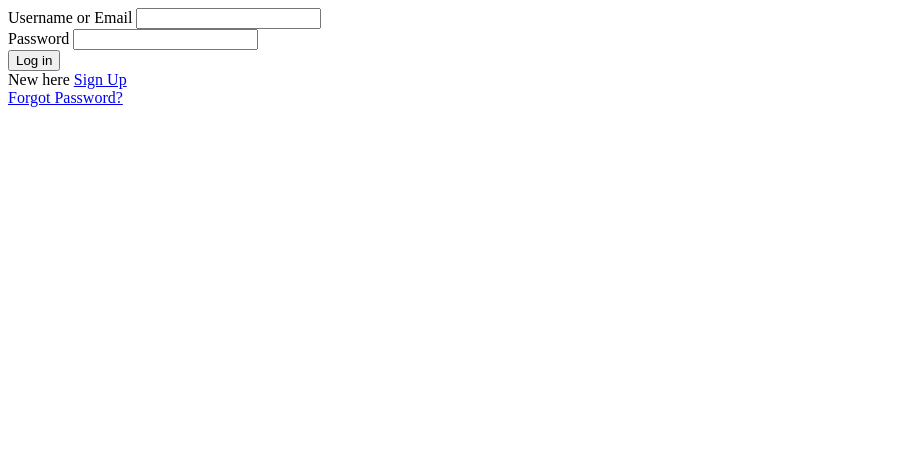
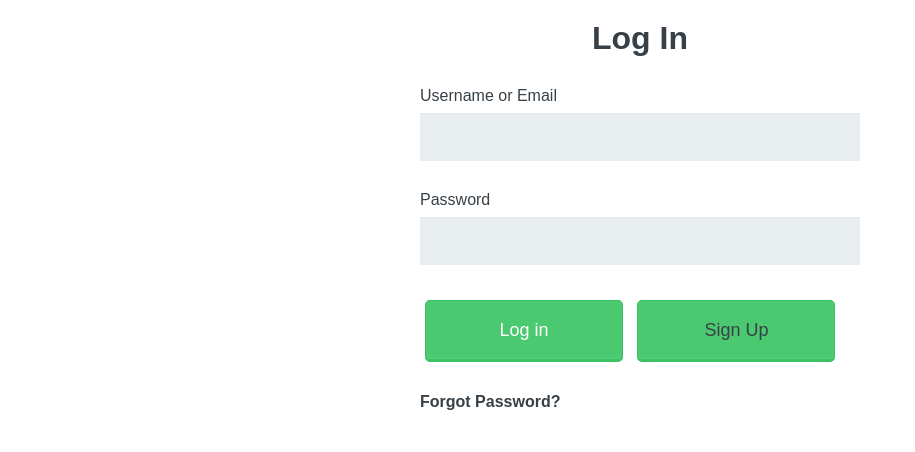
Before and after one commit to MumbaiHackathon/FaceRecognito_Attendance_web, a PHP site: page /login.php in a window 1280 px wide. Shown: the top 452 px of the page, without its empty margins (0-915 px from the left). Run offline with PHP 8.4, Linux system fonts and the light colour scheme.

```diff
--- a/login.php
+++ b/login.php
@@ -47,12 +47,17 @@
 		{
 ?>
 <!DOCTYPE html>
+<html>
+<head>
+	<link rel="stylesheet" href="style.css">
+</head>
 	<body>
 <?php
 	if(isset($_GET["message"]))
 	echo $_GET["message"];
 ?>
 		<form name="login" method="post">
+		<h1>Log In</h1>
 			<label>Username or Email</label>
 			<input type="text" name="username">
 			<br>
@@ -60,14 +65,13 @@
 			<input type="password" name="password">
 			<br>
 			<input type="hidden" name="form" value="login">
-			<input type="submit" value="Log in">
+			<button type="submit" >Log in</button>
+			<button><a href="signup.php">Sign Up</a></button>
 			<br>
-			New here <a href="signup.php">Sign Up</a>
-			<br>
-			<a href="forgot.php">Forgot Password?</a>
+			<h4><a href="forgot.php">Forgot Password?</a></h4>
 		</form>
-	<body>
-<html>
+	</body>
+</html>
 <?php
 		}
 	}
--- /dev/null
+++ b/style.css
@@ -0,0 +1,124 @@
+*, *:before, *:after {
+  -moz-box-sizing: border-box;
+  -webkit-box-sizing: border-box;
+  box-sizing: border-box;
+}
+
+body {
+  font-family: 'Nunito', sans-serif;
+  color: #384047;
+}
+
+#option_container,form {
+  max-width: 300px;
+  margin: 10px auto;
+  padding: 10px 20px;
+  background: #FFFFFF;
+  border-radius: 8px;
+}
+
+h1 {
+  margin: 0 0 30px 0;
+  text-align: center;
+}
+
+input[type="text"],
+input[type="password"],
+input[type="date"],
+input[type="datetime"],
+input[type="email"],
+input[type="number"],
+input[type="search"],
+input[type="tel"],
+input[type="time"],
+input[type="url"],
+textarea,
+select {
+  background: rgba(255,255,255,0.1);
+  border: none;
+  font-size: 16px;
+  height: auto;
+  margin: 0;
+  outline: 0;
+  padding: 15px;
+  width: 100%;
+  background-color: #e8eeef;
+  color: #8a97a0;
+  box-shadow: 0 1px 0 rgba(0,0,0,0.03) inset;
+  margin-bottom: 30px;
+}
+
+input[type="radio"],
+input[type="checkbox"] {
+  margin: 0 4px 8px 0;
+}
+
+select {
+  padding: 6px;
+  height: 32px;
+  border-radius: 2px;
+}
+
+button {
+  padding: 19px 39px 18px 39px;
+  color: #FFF;
+  background-color: #4bc970;
+  font-size: 18px;
+  text-align: center;
+  font-style: normal;
+  border-radius: 5px;
+  width: 45%;
+  margin:5px;
+  border: 1px solid #3ac162;
+  border-width: 1px 1px 3px;
+  box-shadow: 0 -1px 0 rgba(255,255,255,0.1) inset;
+  margin-bottom: 10px;
+}
+
+a:link ,a:visited ,a:hover ,a:active ,a{
+	text-decoration: none;
+	font-family: 'Nunito', sans-serif;
+	color: #384047;
+}
+
+fieldset {
+  margin-bottom: 30px;
+  border: none;
+}
+
+legend {
+  font-size: 1.4em;
+  margin-bottom: 10px;
+}
+
+label {
+  display: block;
+  margin-bottom: 8px;
+}
+
+label.light {
+  font-weight: 300;
+  display: inline;
+}
+
+.number {
+  background-color: #5fcf80;
+  color: #fff;
+  height: 30px;
+  width: 30px;
+  display: inline-block;
+  font-size: 0.8em;
+  margin-right: 4px;
+  line-height: 30px;
+  text-align: center;
+  text-shadow: 0 1px 0 rgba(255,255,255,0.2);
+  border-radius: 100%;
+}
+
+@media screen and (min-width: 480px) {
+
+  form {
+    max-width: 480px;
+  }
+
+}
```
Also changed, not shown: index.php (+8 -4 lines).
